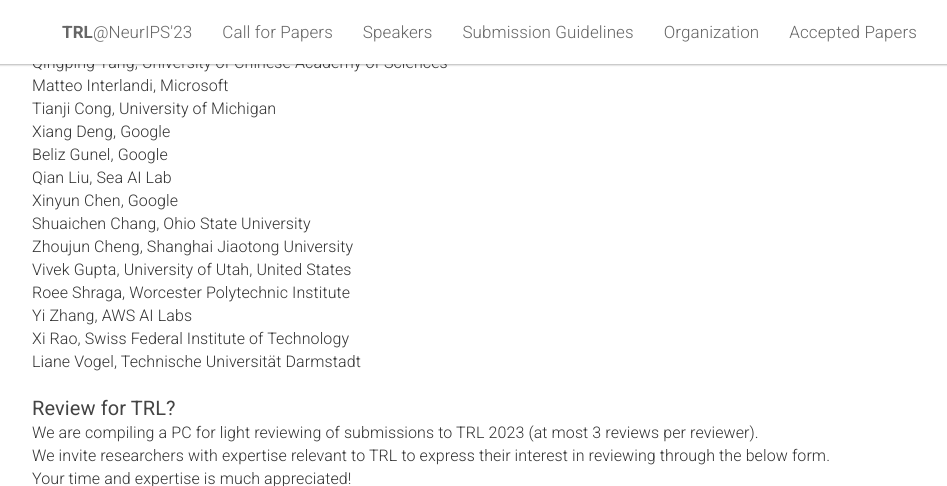
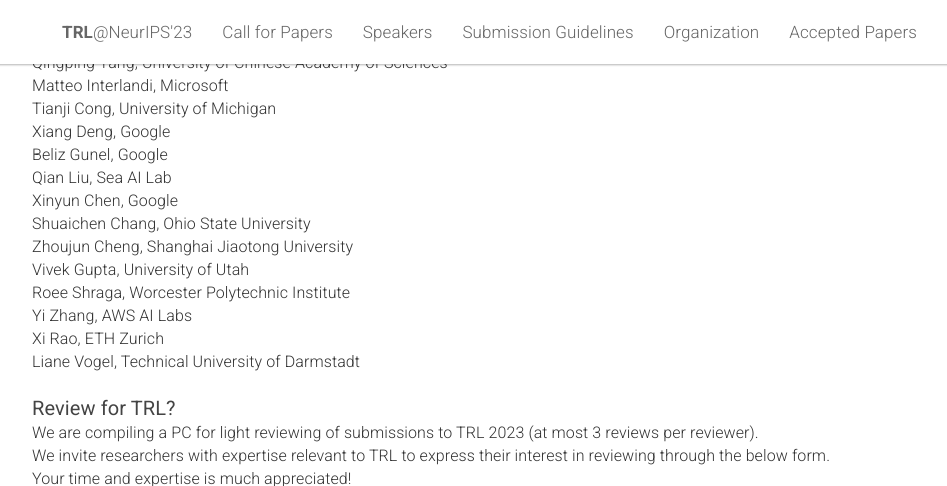
Before and after one commit to table-representation-learning/table-representation-learning.github.io, a Jekyll site: the page built from _pages/home.html, in a window 1280 px wide and 900 px high, scrolled down 3591 px, cut to the strip 0-486 px from the top of the window. Shown: the whole strip, without its empty margins (133-1080 px from the left). Built offline with Jekyll 4.4.1, drawn with Linux system fonts in a browser that asks for light colours.

Commit message:
update cp

```diff
--- a/_pages/home.html
+++ b/_pages/home.html
@@ -644,11 +644,11 @@ acknowledgements: ""
         Xinyun Chen,	Google<br>
         Shuaichen Chang,	Ohio State University<br>
         Zhoujun Cheng,	Shanghai Jiaotong University<br>
-        Vivek Gupta,	University of Utah, United States<br>
+        Vivek Gupta,	University of Utah<br>
         Roee Shraga,	Worcester Polytechnic Institute<br>
         Yi Zhang,	AWS AI Labs<br>
-        Xi Rao,	Swiss Federal Institute of Technology<br>
-        Liane Vogel,	Technische Universität Darmstadt<br><br>
+        Xi Rao,	ETH Zurich<br>
+        Liane Vogel, Technical University of Darmstadt<br><br>
     </div>
 
 
```
